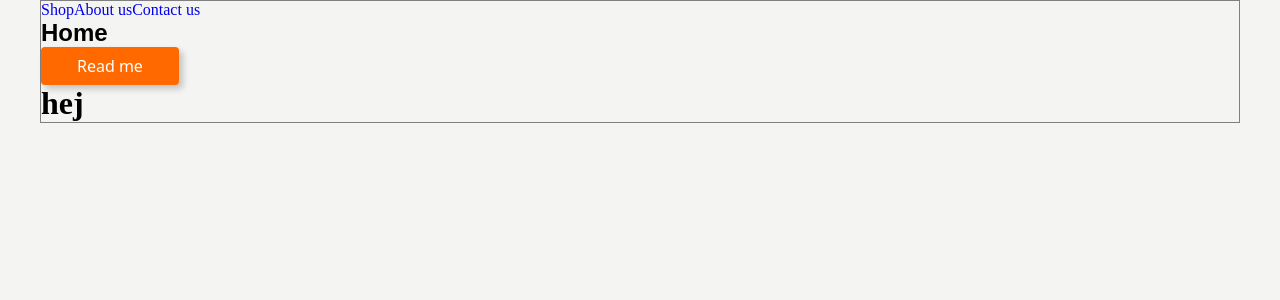
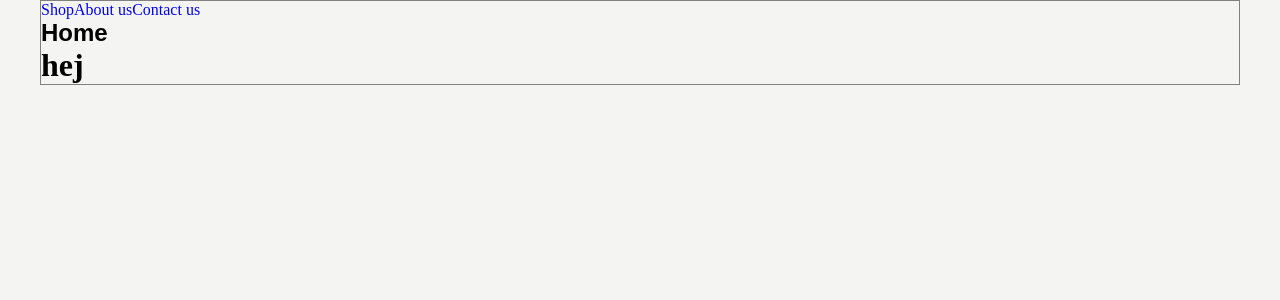
Before and after one commit to rts-cmk-wu13/hifi-horizon-therocket, a React (Vite) app: page / in a window 1280 px wide. Shown: the top 300 px of the page. Built offline with nearby package versions, Linux system fonts and the light colour scheme; a web font is replaced by a local one.

Commit message:
16button

```diff
--- a/src/pages/Home.jsx
+++ b/src/pages/Home.jsx
@@ -9,7 +9,7 @@ export default function Home(){
         <section className="home">
         <h1 className="home__headline">Home</h1>
 
-        <button className="theorangebutton">Read me</button>
+
         </section>
         </>
     )
```
